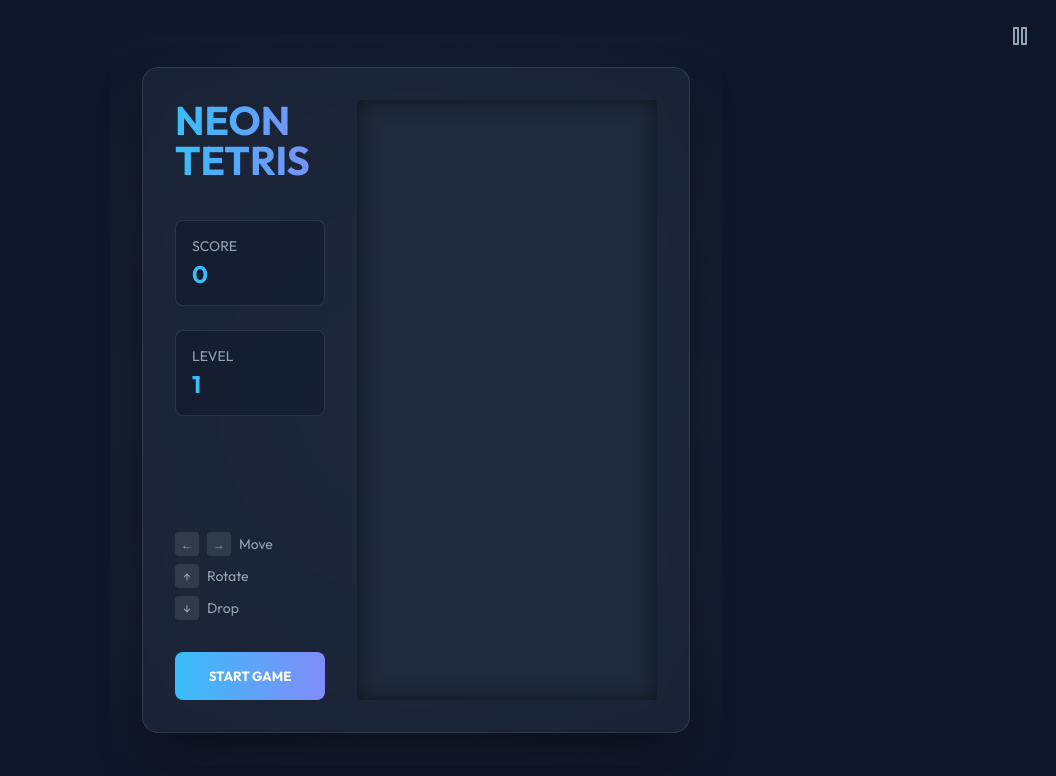
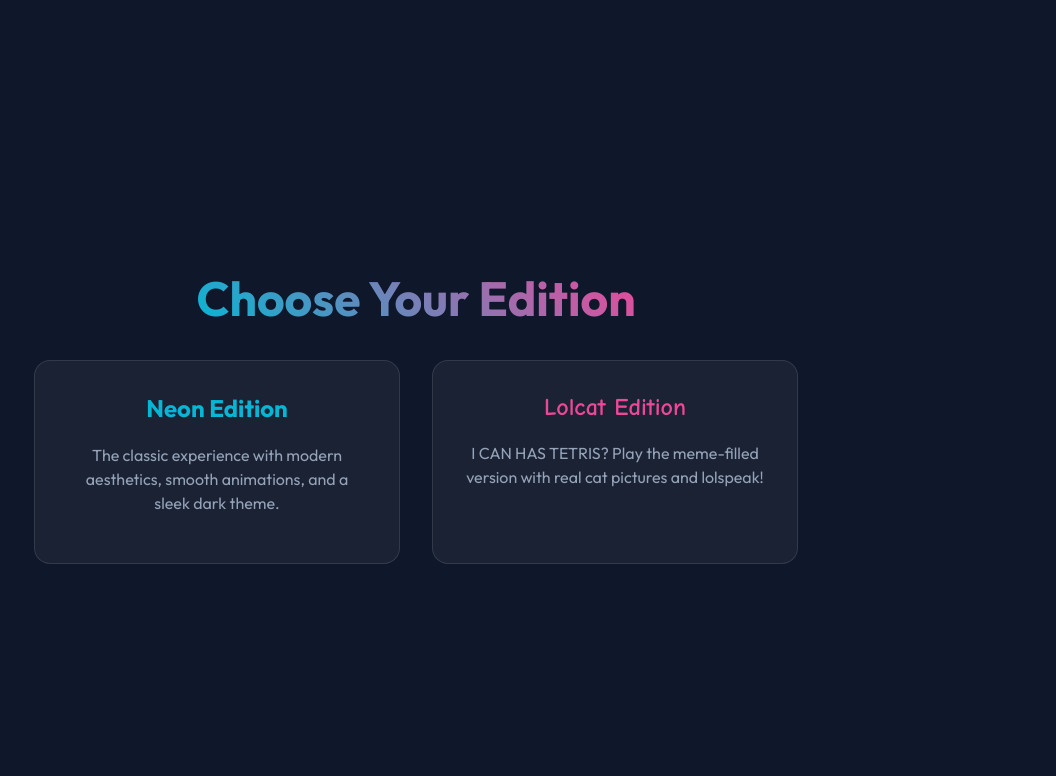
Before and after one commit to karol-public/test, a plain HTML site: page index.html in a window 1280 px wide. Shown: the whole page, without its empty margins (224-1280 px from the left). Drawn offline with Linux system fonts and the light colour scheme.

Commit message:
Cleanup: Organize into editions and add landing page

```diff
--- a/index.html
+++ b/index.html
@@ -4,51 +4,88 @@
 <head>
     <meta charset="UTF-8">
     <meta name="viewport" content="width=device-width, initial-scale=1.0">
-    <title>Neon Tetris</title>
-    <link rel="stylesheet" href="style.css">
+    <title>Tetris Editions</title>
     <link href="https://fonts.googleapis.com/css2?family=Outfit:wght@400;700&display=swap" rel="stylesheet">
+    <style>
+        body {
+            font-family: 'Outfit', sans-serif;
+            background-color: #0f172a;
+            color: white;
+            display: flex;
+            flex-direction: column;
+            align-items: center;
+            justify-content: center;
+            min-height: 100vh;
+            margin: 0;
+        }
+
+        h1 {
+            font-size: 3rem;
+            margin-bottom: 2rem;
+            text-align: center;
+            background: linear-gradient(45deg, #06b6d4, #ec4899);
+            -webkit-background-clip: text;
+            -webkit-text-fill-color: transparent;
+        }
+
+        .container {
+            display: flex;
+            gap: 2rem;
+            flex-wrap: wrap;
+            justify-content: center;
+        }
+
+        .card {
+            background: rgba(255, 255, 255, 0.05);
+            border: 1px solid rgba(255, 255, 255, 0.1);
+            border-radius: 1rem;
+            padding: 2rem;
+            text-align: center;
+            width: 300px;
+            transition: transform 0.2s, border-color 0.2s;
+            text-decoration: none;
+            color: white;
+        }
+
+        .card:hover {
+            transform: translateY(-5px);
+            border-color: rgba(255, 255, 255, 0.3);
+            background: rgba(255, 255, 255, 0.1);
+        }
+
+        .card h2 {
+            margin-top: 0;
+            font-size: 1.5rem;
+        }
+
+        .card p {
+            color: #94a3b8;
+            line-height: 1.5;
+        }
+
+        .neon-card h2 {
+            color: #06b6d4;
+        }
+
+        .lolcat-card h2 {
+            color: #ec4899;
+            font-family: 'Comic Sans MS', cursive;
+        }
+    </style>
 </head>
 
 <body>
-    <div id="app">
-        <div class="game-container">
-            <div class="game-info">
-                <h1>NEON<br>TETRIS</h1>
-                <div class="score-board">
-                    <div class="score-label">SCORE</div>
-                    <div id="score">0</div>
-                </div>
-                <div class="score-board">
-                    <div class="score-label">LEVEL</div>
-                    <div id="level">1</div>
-                </div>
-                <div class="controls-info">
-                    <p><span>←</span> <span>→</span> Move</p>
-                    <p><span>↑</span> Rotate</p>
-                    <p><span>↓</span> Drop</p>
-                </div>
-                <button id="start-btn">START GAME</button>
-            </div>
-            <canvas id="game-canvas" width="300" height="600"></canvas>
-            <div id="game-over-overlay" class="overlay hidden">
-                <h2>GAME OVER</h2>
-                <p>Score: <span id="final-score">0</span></p>
-                <button id="restart-btn">PLAY AGAIN</button>
-            </div>
-            <div id="pause-overlay" class="overlay hidden">
-                <h2>PAUSED</h2>
-                <button id="resume-btn">RESUME</button>
-            </div>
-        </div>
+    <h1>Choose Your Edition</h1>
+    <div class="container">
+        <a href="neon_edition/index.html" class="card neon-card">
+            <h2>Neon Edition</h2>
+            <p>The classic experience with modern aesthetics, smooth animations, and a sleek dark theme.</p>
+        </a>
+        <a href="lolcat_edition/index.html" class="card lolcat-card">
+            <h2>Lolcat Edition</h2>
+            <p>I CAN HAS TETRIS? Play the meme-filled version with real cat pictures and lolspeak!</p>
+        </a>
     </div>
-    <button id="pause-btn" class="icon-btn" title="Pause Game">
-        <svg xmlns="http://www.w3.org/2000/svg" width="24" height="24" viewBox="0 0 24 24" fill="none"
-            stroke="currentColor" stroke-width="2" stroke-linecap="round" stroke-linejoin="round">
-            <rect x="6" y="4" width="4" height="16"></rect>
-            <rect x="14" y="4" width="4" height="16"></rect>
-        </svg>
-    </button>
-    <script src="game.js"></script>
 </body>
 
 </html>
```
Also changed, not shown: neon_edition/index.html (added, +54 -0 lines), neon_edition/game.js (renamed from game.js), neon_edition/style.css (renamed from style.css), 3 other files.
